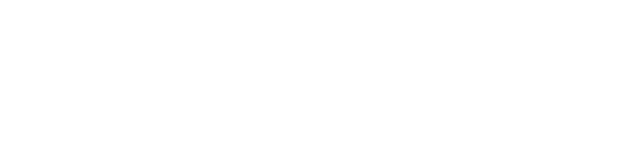
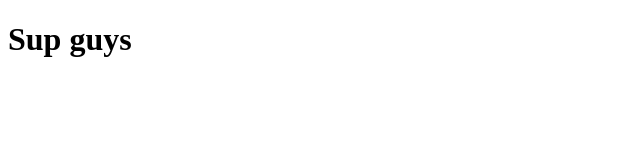
Before and after one commit to lexvn/git_exercise, a plain HTML site: page index.html in a window 1280 px wide. Shown: the whole page, without its empty margins (0-640 px from the left). Drawn offline with Linux system fonts and the light colour scheme.

Commit message:
added h1 to the index file

```diff
--- a/index.html
+++ b/index.html
@@ -4,6 +4,7 @@
 	<title></title>
 </head>
 <body>
+	<h1>Sup guys</h1>
 
 </body>
 </html>
```
